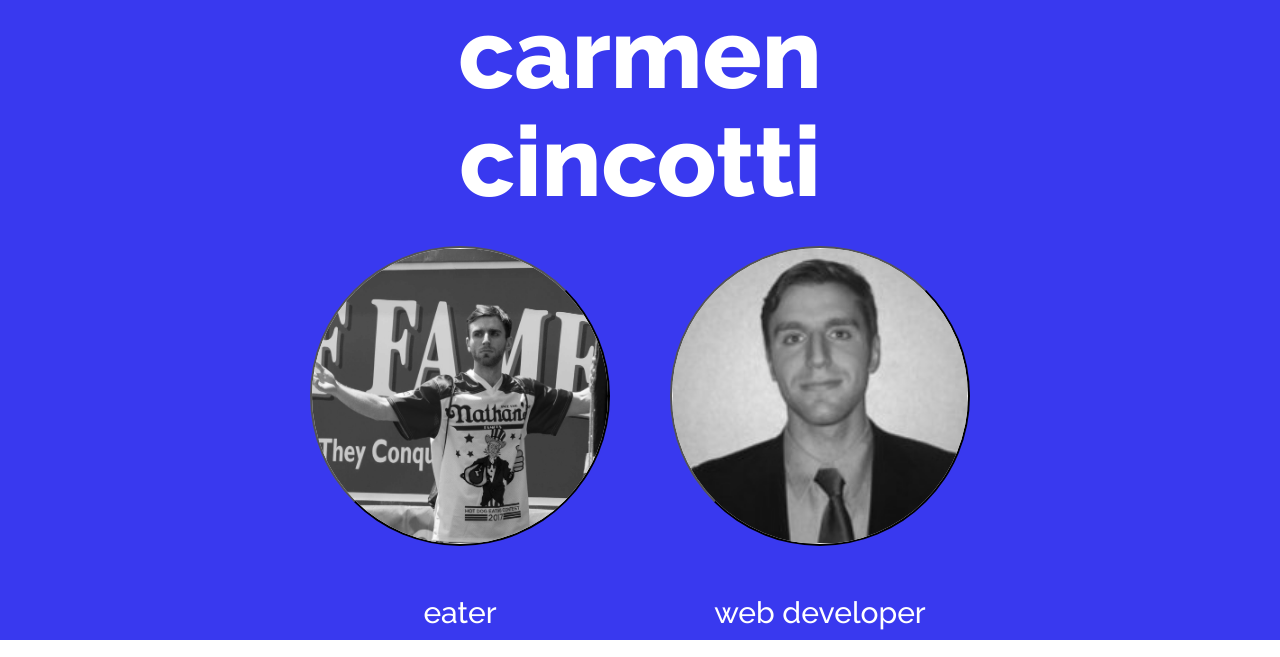
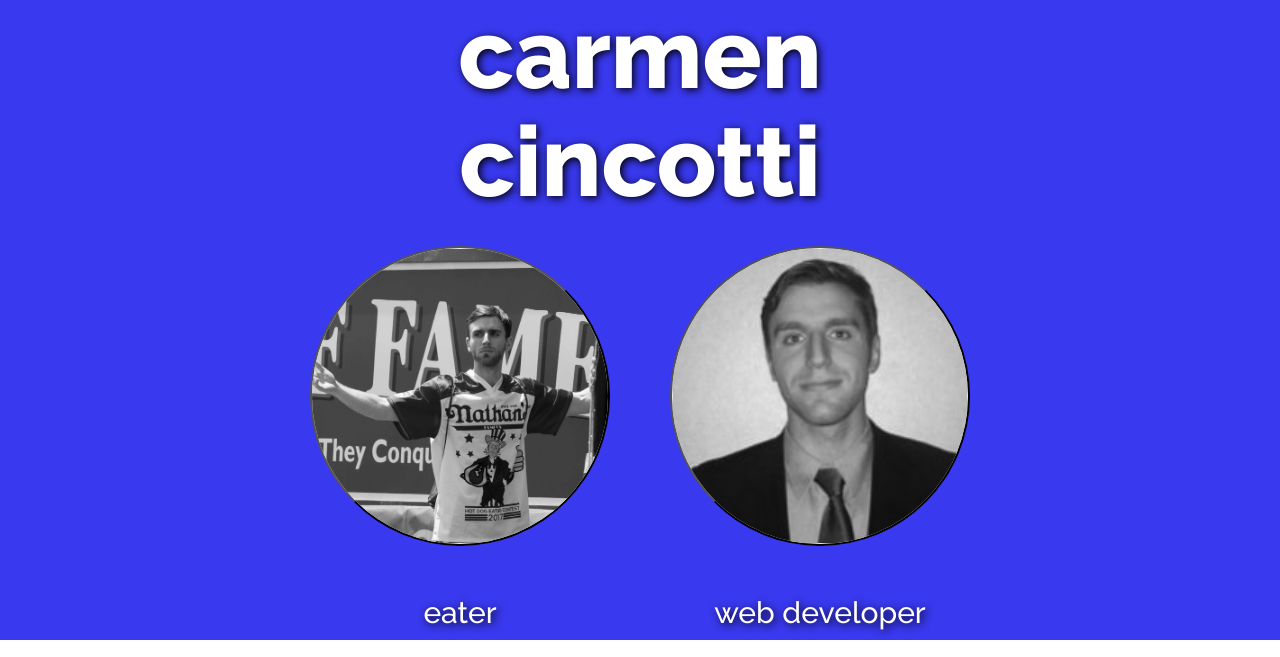
Before and after one commit to ccincotti3/PortfolioNew, a plain HTML site: page index.html in a window 1280 px wide. Shown: the top 657 px of the page. Drawn offline with nearby package versions, Linux system fonts and the light colour scheme.

Commit message:
Before changing front page

```diff
--- a/css/style.css
+++ b/css/style.css
@@ -7,6 +7,8 @@ body {
   font-size: 7em;
   font-weight: 800;
   margin: 0;
+  text-shadow: 2px 2px 8px #000000;
+
 }
 
 @keyframes makeVisible {
@@ -85,6 +87,10 @@ body {
   opacity: 0;
   display: flex;
   justify-content:center;
+}
+
+.index-button h2 {
+  text-shadow: 2px 2px 8px #000000;
 }
 
 .navbar-brand{
```
